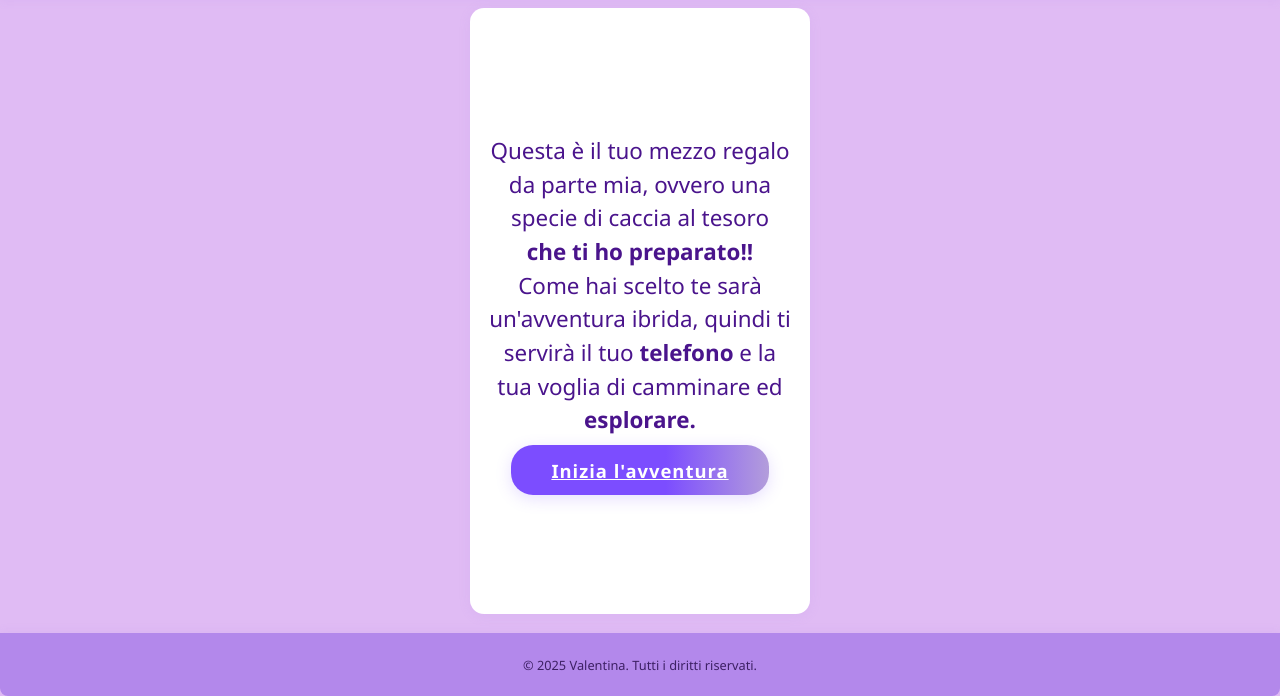
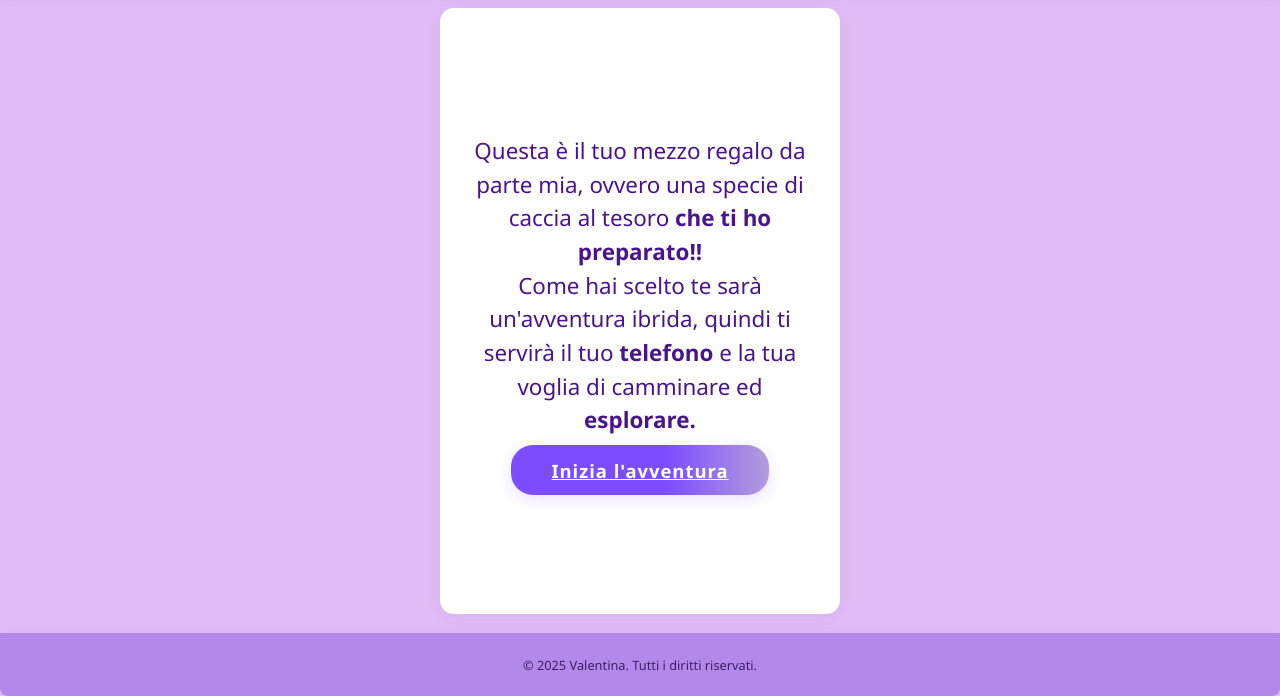
Before and after one commit to valentina-its/Aurorina, a Flask app: page / in a window 1280 px wide. Shown: the part 104-800 px from the top of the page. Run offline with Flask 3, Linux system fonts and the light colour scheme.

Commit message:
cambiara grandezza main

```diff
--- a/app/static/css/style.css
+++ b/app/static/css/style.css
@@ -27,7 +27,7 @@ h1, h2 {
 
 main {
     width: 94vw;
-    max-width: 340px;
+    max-width: 400px;
     margin: 0.5rem auto;
     background: #fff;
     border-radius: 14px;
```
